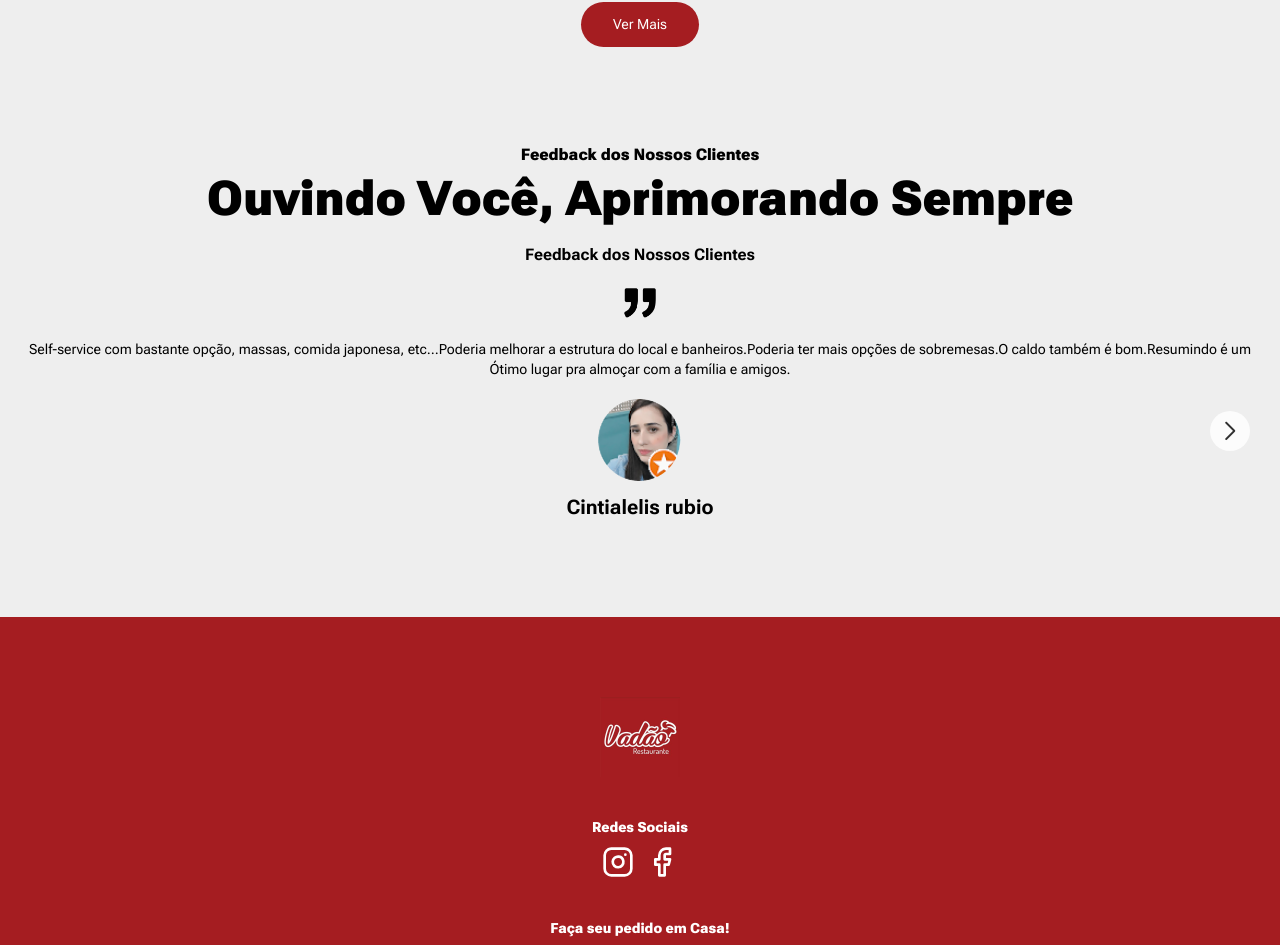
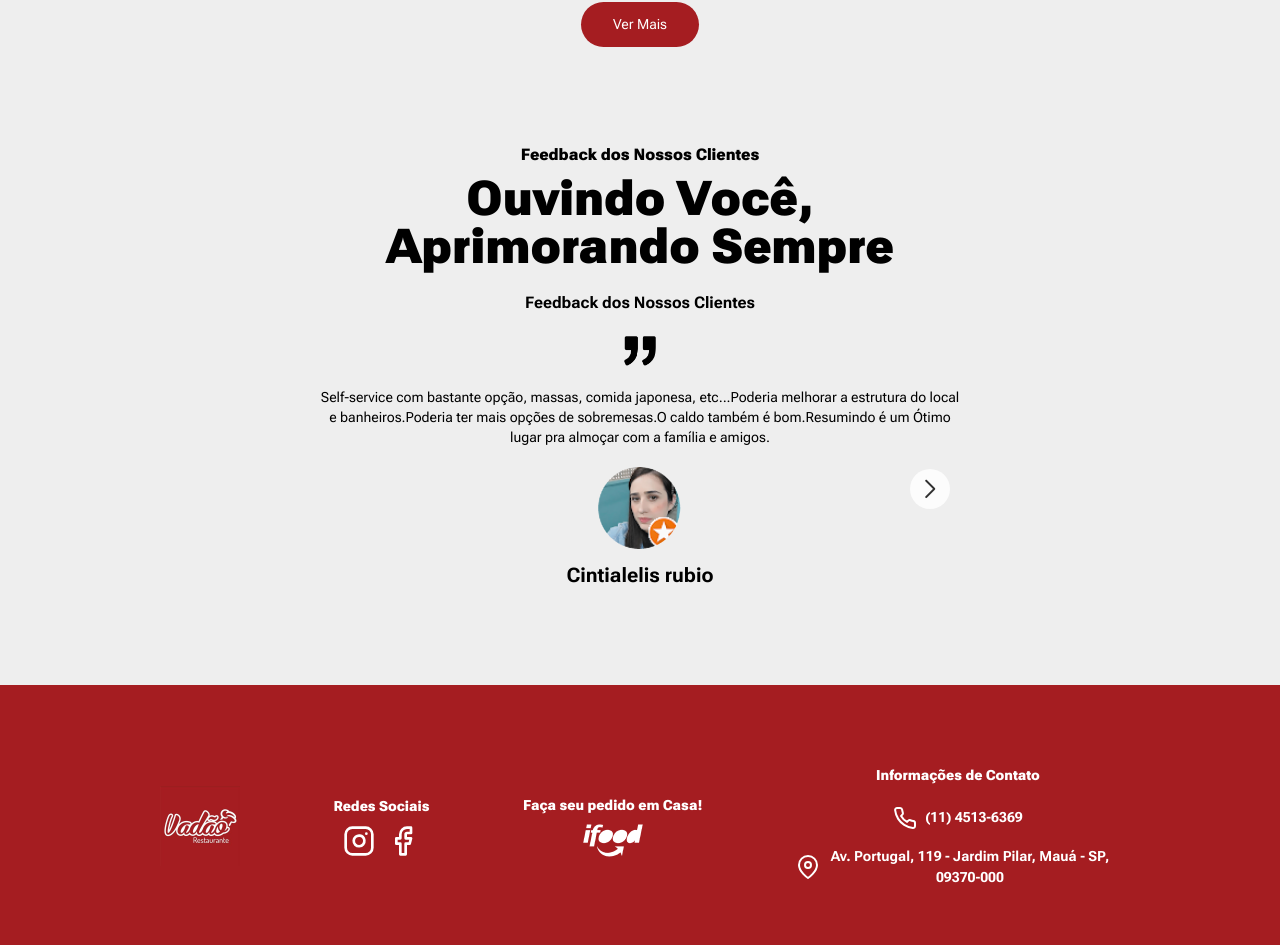
Before and after one commit to DevWeDesc/Vadao, a Next.js app: page / in a window 1280 px wide. Shown: the part 3471-4416 px from the top of the page. Built offline with nearby package versions, Linux system fonts and the light colour scheme.

Commit message:
Arrumando footer no desktop

```diff
--- a/src/components/Feedbacks.tsx
+++ b/src/components/Feedbacks.tsx
@@ -7,7 +7,7 @@ import { FeedbackData } from "../../data/data";
 
 export const Feedbacks = () => {
   return (
-    <div className="pb-24 text-center px-5 flex flex-col items-center">
+    <div className="pb-24 text-center px-5 flex flex-col items-center lg:px-80">
       <div className="flex flex-col gap-5 items-center">
         <div className="flex flex-col gap-2">
           <p className="font-black text-base">Feedback dos Nossos Clientes</p>
--- a/src/components/Footer.tsx
+++ b/src/components/Footer.tsx
@@ -6,7 +6,7 @@ import { FiInstagram, FiFacebook, FiPhone, FiMapPin } from "react-icons/fi";
 
 export const Footer = () => {
   return (
-    <div className="bg-redDefault py-20 flex flex-col items-center gap-10 text-white">
+    <div className="bg-redDefault py-20 flex flex-col items-center gap-10 text-white lg:flex-row lg:justify-between lg:px-40">
       <Image alt="" src={ImageLogo} />
       <div className="flex flex-col items-center gap-2">
         <p className="font-black">Redes Sociais</p>
```
